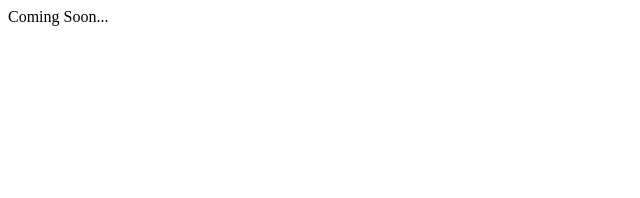
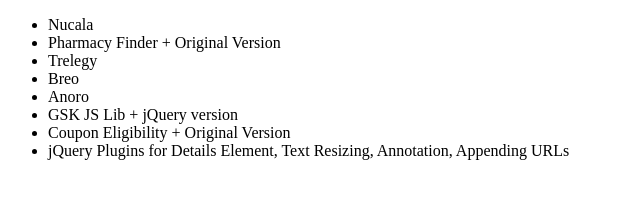
Before and after one commit to cuadra/cuadra.github.io, a website: page index.html in a window 1280 px wide. Shown: the whole page, without its empty margins (0-640 px from the left). Drawn offline with Linux system fonts and the light colour scheme.

Commit message:
List of projects so far

```diff
--- a/index.html
+++ b/index.html
@@ -7,6 +7,15 @@
 	<title>Coming Soon</title>
 </head>
 <body>
-	Coming Soon...
+	<ul>
+		<li>Nucala</li>
+		<li>Pharmacy Finder + Original Version</li>
+		<li>Trelegy</li>
+		<li>Breo</li>
+		<li>Anoro</li>
+		<li>GSK JS Lib + jQuery version</li>
+		<li>Coupon Eligibility + Original Version</li>
+		<li>jQuery Plugins for Details Element, Text Resizing, Annotation, Appending URLs</li>
+	</ul>
 </body>
 </html>
```
